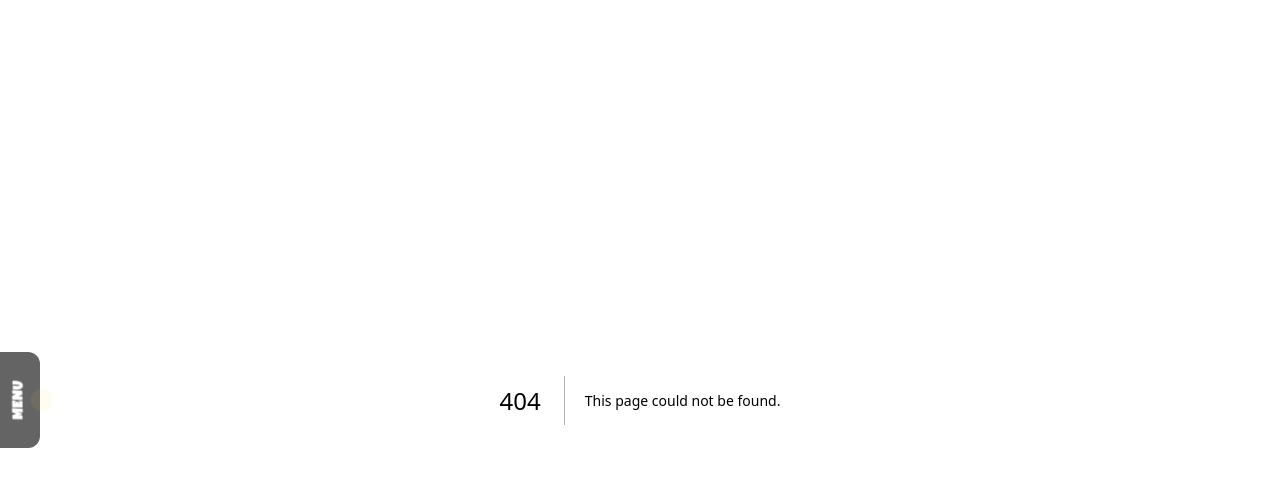
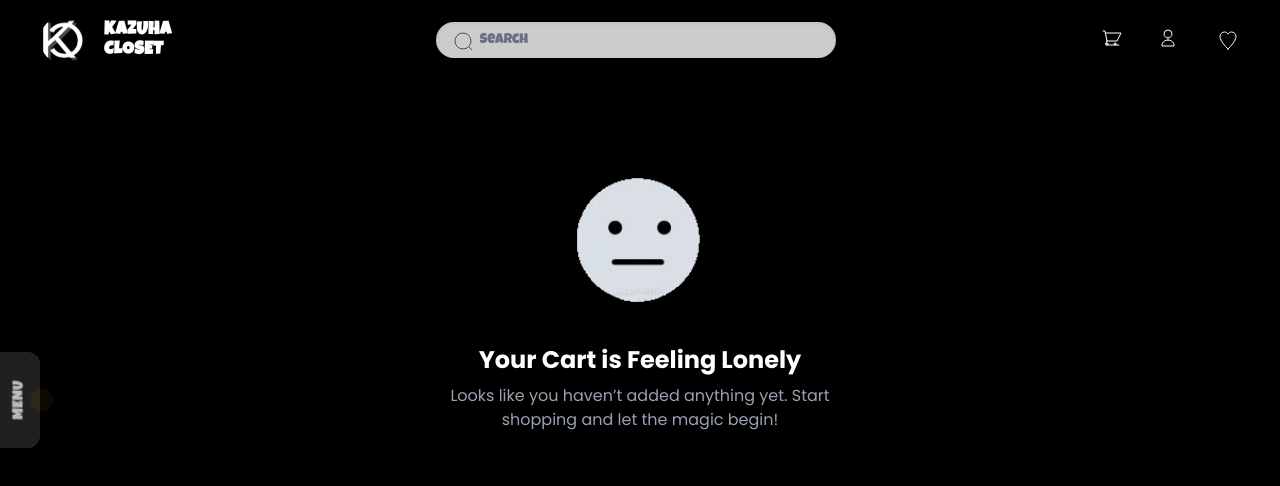
Before and after one commit to sahilshukla302003/kazuha-closet, a Next.js app in the folder nextjs/: page /components/cart in a window 1280 px wide. Before the commit this address had no page. Shown: the top 486 px of the page. Built offline with nearby package versions, Linux system fonts and the light colour scheme.

Commit message:
components path update

```diff
--- a/nextjs/app/components/Landingpage/Navbar.tsx
+++ b/nextjs/app/components/Landingpage/Navbar.tsx
@@ -40,7 +40,7 @@ export default function Navbar() {
 
   const handleLogout = () => {
     localStorage.clear();
-    window.location.href = '/login';
+    window.location.href = '/page.tsx';
   };
 
   return (
@@ -73,9 +73,9 @@ export default function Navbar() {
           />
         </div>
 
-        {/* Right - Icons */}
         <div className="flex items-center justify-center space-x-8 text-white text-2xl relative">
           {/* Cart */}
+          <Link href="/components/cart">
             <div className="hover:scale-125 transition-transform duration-300 hover:text-yellow-400 cursor-pointer">
               <svg xmlns="http://www.w3.org/2000/svg" className="w-6 h-6" fill="none" stroke="currentColor">
                 <path
@@ -85,6 +85,7 @@ export default function Navbar() {
                 />
               </svg>
             </div>
+          </Link>
 
           {/* Profile */}
           {firstLetter ? (
@@ -126,7 +127,7 @@ export default function Navbar() {
             </div>
           ) : (
             <Link
-                href="/login"
+                href="/components/login"
                 className="hover:scale-125 transition-transform duration-300 hover:text-blue-400 cursor-pointer"
               >
                 <svg xmlns="http://www.w3.org/2000/svg" className="w-7 h-7" fill="none" stroke="currentColor">
--- /dev/null
+++ b/nextjs/app/components/cart/page.tsx
@@ -0,0 +1,74 @@
+'use client';
+
+import React from 'react';
+import Navbar from '../Landingpage/Navbar';
+import { Poppins } from 'next/font/google';
+
+const poppins = Poppins({
+  subsets: ['latin'],
+  weight: ['400', '600', '700'],
+});
+
+export default function CartPage() {
+  const cartItems: {
+    id: number;
+    name: string;
+    price: number;
+    quantity: number;
+    image: string;
+  }[] = []; // Leave this empty to show empty cart animation
+
+  const total = cartItems.reduce((acc, item) => acc + item.price * item.quantity, 0);
+
+  return (
+    <main className="bg-black text-white min-h-screen px-6 py-8 flex flex-col items-center justify-start">
+      {/* Navbar uses default font */}
+      <Navbar />
+
+      {/* Cart content uses Poppins */}
+      <div className={`${poppins.className} w-full flex flex-col items-center`}>
+        {cartItems.length === 0 ? (
+          <div className="flex flex-col items-center text-center mt-32">
+            <img
+              src="/videos/emptycart.gif"
+              alt="Empty Cart"
+              className="w-40 max-w-xs rounded-xl shadow-xl"
+            />
+            <h1 className="text-2xl font-bold mt-6 drop-shadow-[1px_1px_3px_rgba(0,0,0,0.6)]">
+              Your Cart is Feeling Lonely
+            </h1>
+            <p className="text-gray-400 text-base mt-2 max-w-sm">
+              Looks like you haven’t added anything yet. Start shopping and let the magic begin!
+            </p>
+          </div>
+        ) : (
+          <div className="bg-[#3c3c3c] rounded-2xl p-6 shadow-2xl max-w-4xl w-full mt-16">
+            <h1 className="text-4xl font-bold text-white mb-10 drop-shadow-[2px_2px_4px_rgba(0,0,0,0.8)]">
+              YOUR CART
+            </h1>
+
+            {cartItems.map((item) => (
+              <div key={item.id} className="flex items-center justify-between mb-6">
+                <img src={item.image} alt={item.name} className="w-32 rounded-xl shadow-lg" />
+                <div className="flex-1 ml-6">
+                  <h2 className="text-2xl font-bold">{item.name}</h2>
+                  <p className="text-gray-300">Qty: {item.quantity}</p>
+                  <p className="text-yellow-400 font-semibold mt-2">₹{item.price}</p>
+                </div>
+              </div>
+            ))}
+
+            <div className="flex justify-between items-center mt-10 border-t pt-6 border-gray-600">
+              <h3 className="text-2xl font-bold">Total</h3>
+              <span className="text-yellow-400 text-2xl font-bold">₹{total}</span>
+            </div>
+
+            <button className="mt-6 bg-yellow-400 text-black font-bold px-6 py-3 rounded-xl hover:bg-yellow-500 transition">
+              Proceed to Checkout
+            </button>
+          </div>
+        )}
+      </div>
+    </main>
+  );
+}
--- a/nextjs/app/login/page.tsx
+++ b/nextjs/app/components/login/page.tsx
@@ -96,7 +96,7 @@ export default function LoginPage() {
 
         <p className="mt-4 text-center text-sm text-white">
           Not registered?{' '}
-          <Link href="/register" className="text-yellow-400 hover:underline">
+          <Link href="/components/register" className="text-yellow-400 hover:underline">
             Register here
           </Link>
         </p>
--- a/nextjs/app/layout.tsx
+++ b/nextjs/app/layout.tsx
@@ -1,4 +1,5 @@
 // app/layout.tsx
+<link href="https://fonts.googleapis.com/css2?family=Poppins:wght@300;400;600&display=swap" rel="stylesheet" />
 import './globals.css';
 import { Luckiest_Guy } from 'next/font/google';
 import 'aos/dist/aos.css';
```
Also changed, not shown: nextjs/app/components/profile/page.tsx (renamed from nextjs/app/profile/page.tsx), nextjs/app/components/register/page.tsx (renamed from nextjs/app/register/page.tsx), nextjs/public/videos/emptycart.gif (added), 1 other file (tests, documents, lock files or other folders). Lines whose indentation alone changed are shown as unchanged.
